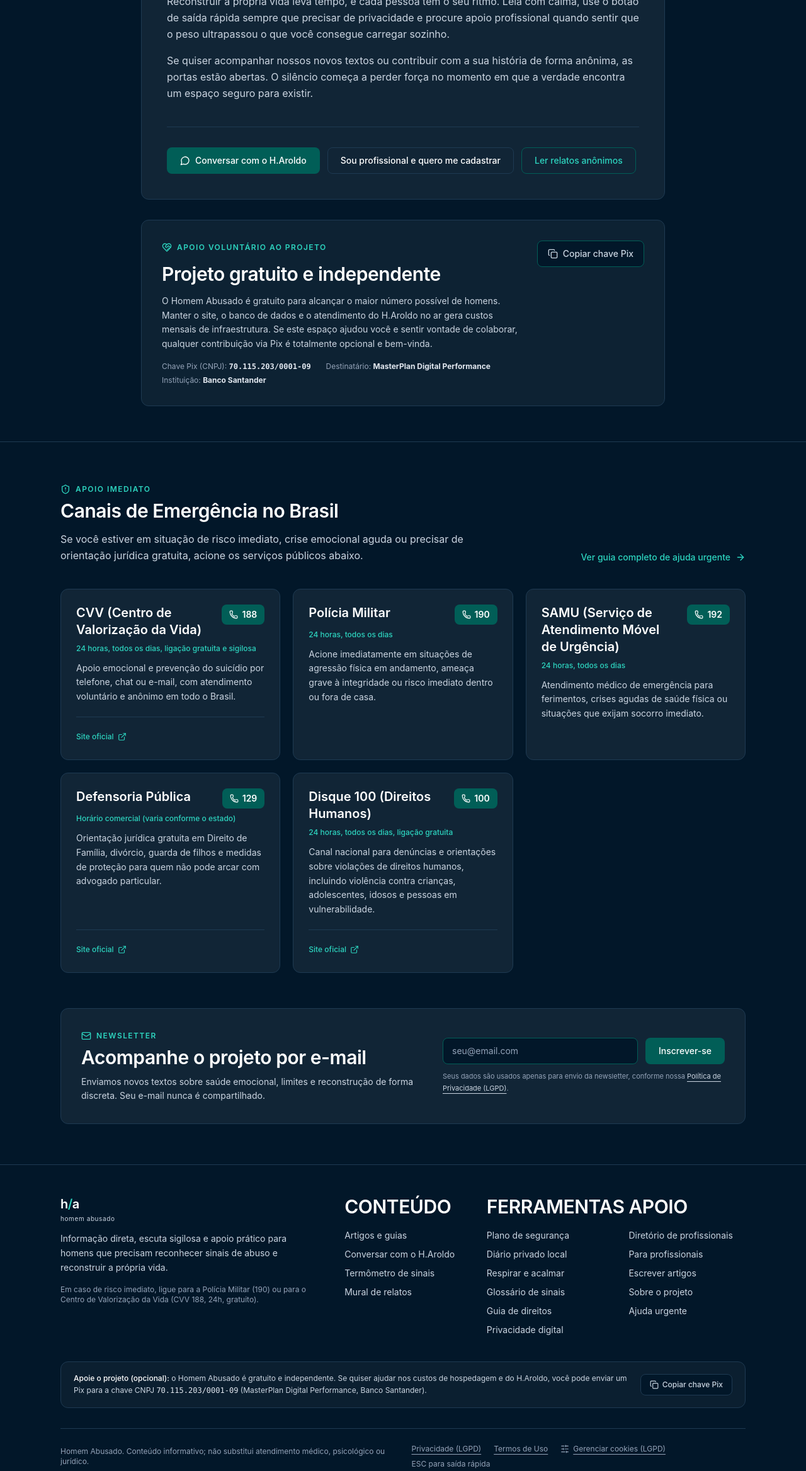
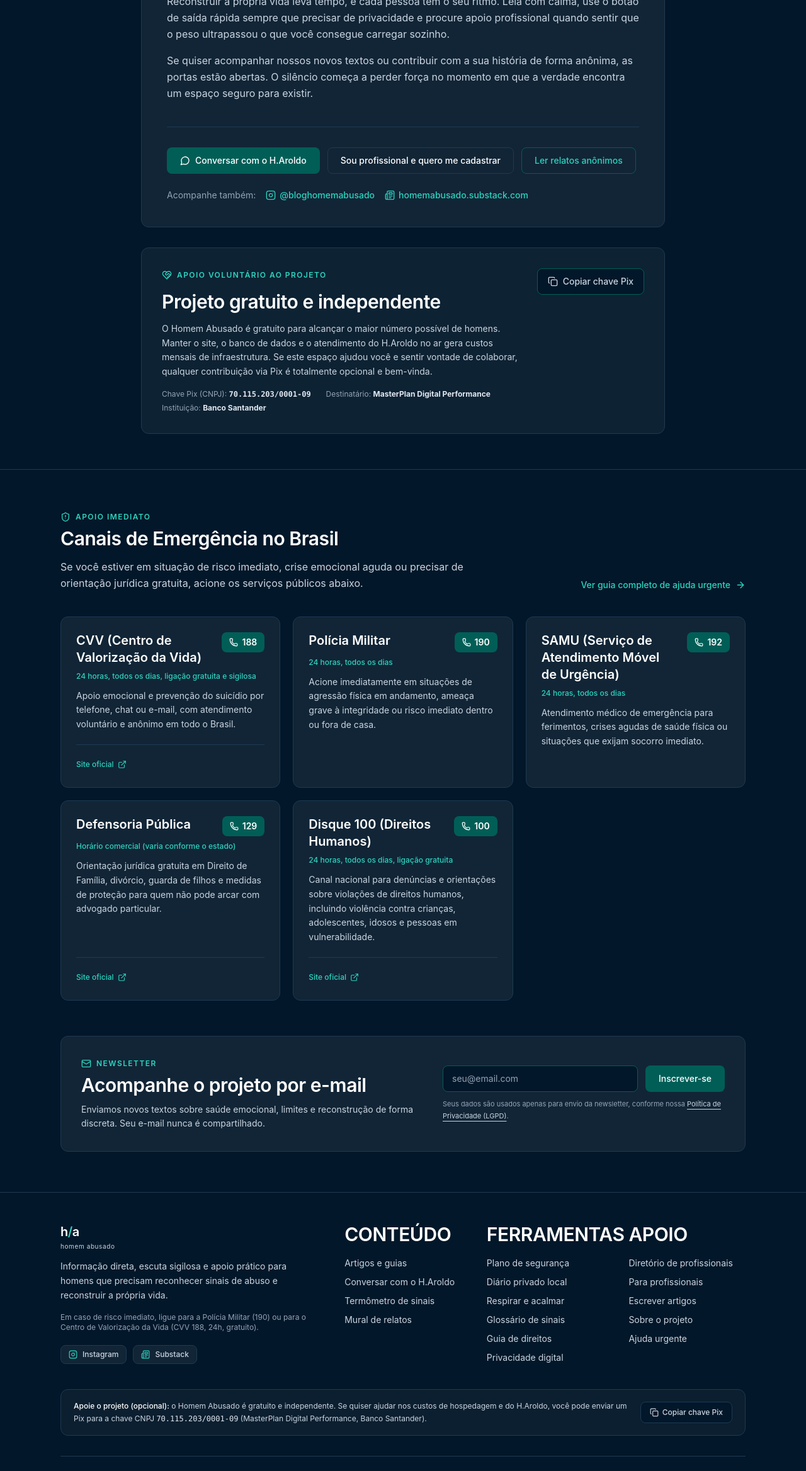
Before and after one commit to masterplan-webapp/habusado, a Next.js app: page /sobre in a window 1280 px wide. Shown: the part 2035-4371 px from the top of the page at 63% size. Built offline with nearby package versions, Linux system fonts and the light colour scheme; no server answers.

Commit message:
feat: adicionar links oficiais do Instagram e Substack no rodape, Sobre, JSON-LD e llms.txt

```diff
--- a/src/app/layout.tsx
+++ b/src/app/layout.tsx
@@ -78,7 +78,10 @@ const GLOBAL_SCHEMA = [
     url: siteUrl,
     description:
       "Hub brasileiro gratuito de informação qualificada, escuta sigilosa e apoio para homens que vivem ou viveram relacionamentos abusivos.",
-    sameAs: ["https://homemabusado.substack.com"],
+    sameAs: [
+      "https://homemabusado.substack.com",
+      "https://www.instagram.com/bloghomemabusado/",
+    ],
   },
   {
     "@context": "https://schema.org",
--- a/src/app/llms.txt/route.ts
+++ b/src/app/llms.txt/route.ts
@@ -17,6 +17,7 @@ export async function GET() {
     `Site oficial: ${baseUrl}`,
     "Idioma: pt-BR",
     "Newsletter original: https://homemabusado.substack.com",
+    "Instagram oficial: https://www.instagram.com/bloghomemabusado/",
     "",
     "## O que este portal oferece",
     `- [Página inicial](${baseUrl}/): visão geral dos pilares de acolhimento, artigos recentes e newsletter.`,
--- a/src/app/sobre/page.tsx
+++ b/src/app/sobre/page.tsx
@@ -4,7 +4,9 @@ import Image from "next/image";
 import {
   ArrowRight,
   ExternalLink,
+  Instagram,
   MessageCircle,
+  Newspaper,
   Phone,
   ShieldAlert,
 } from "lucide-react";
@@ -97,6 +99,28 @@ export default function SobrePage() {
             >
               <span>Ler relatos anônimos</span>
             </Link>
+          </div>
+
+          <div className="mt-6 flex flex-wrap items-center gap-4 text-sm text-[#94A3B8]">
+            <span>Acompanhe também:</span>
+            <a
+              href="https://www.instagram.com/bloghomemabusado/"
+              target="_blank"
+              rel="noopener noreferrer"
+              className="inline-flex items-center gap-1.5 font-medium text-[#2DD4BF] transition-colors hover:text-white"
+            >
+              <Instagram className="h-4 w-4" aria-hidden="true" />
+              <span>@bloghomemabusado</span>
+            </a>
+            <a
+              href="https://homemabusado.substack.com"
+              target="_blank"
+              rel="noopener noreferrer"
+              className="inline-flex items-center gap-1.5 font-medium text-[#2DD4BF] transition-colors hover:text-white"
+            >
+              <Newspaper className="h-4 w-4" aria-hidden="true" />
+              <span>homemabusado.substack.com</span>
+            </a>
           </div>
         </div>
 
--- a/src/components/layout/Footer.tsx
+++ b/src/components/layout/Footer.tsx
@@ -1,4 +1,5 @@
 import Link from "next/link";
+import { Instagram, Newspaper } from "lucide-react";
 import { CookiePreferencesTrigger } from "@/components/legal/CookieConsentManager";
 import { PixSupportBox } from "@/components/ui/PixSupportBox";
 import { Logo } from "./Logo";
@@ -42,6 +43,28 @@ export function Footer() {
               Em caso de risco imediato, ligue para a Polícia Militar (190) ou
               para o Centro de Valorização da Vida (CVV 188, 24h, gratuito).
             </p>
+            <div className="mt-5 flex flex-wrap items-center gap-2.5">
+              <a
+                href="https://www.instagram.com/bloghomemabusado/"
+                target="_blank"
+                rel="noopener noreferrer"
+                aria-label="Instagram oficial do Homem Abusado"
+                className="inline-flex items-center gap-2 rounded-lg border border-[#1E3A52] bg-[#112536] px-3 py-1.5 text-xs font-medium text-[#CBD5E1] transition-colors hover:border-[#015E57] hover:text-white"
+              >
+                <Instagram className="h-3.5 w-3.5 text-[#2DD4BF]" aria-hidden="true" />
+                <span>Instagram</span>
+              </a>
+              <a
+                href="https://homemabusado.substack.com"
+                target="_blank"
+                rel="noopener noreferrer"
+                aria-label="Newsletter do Homem Abusado no Substack"
+                className="inline-flex items-center gap-2 rounded-lg border border-[#1E3A52] bg-[#112536] px-3 py-1.5 text-xs font-medium text-[#CBD5E1] transition-colors hover:border-[#015E57] hover:text-white"
+              >
+                <Newspaper className="h-3.5 w-3.5 text-[#2DD4BF]" aria-hidden="true" />
+                <span>Substack</span>
+              </a>
+            </div>
           </div>
 
           <div>
```
